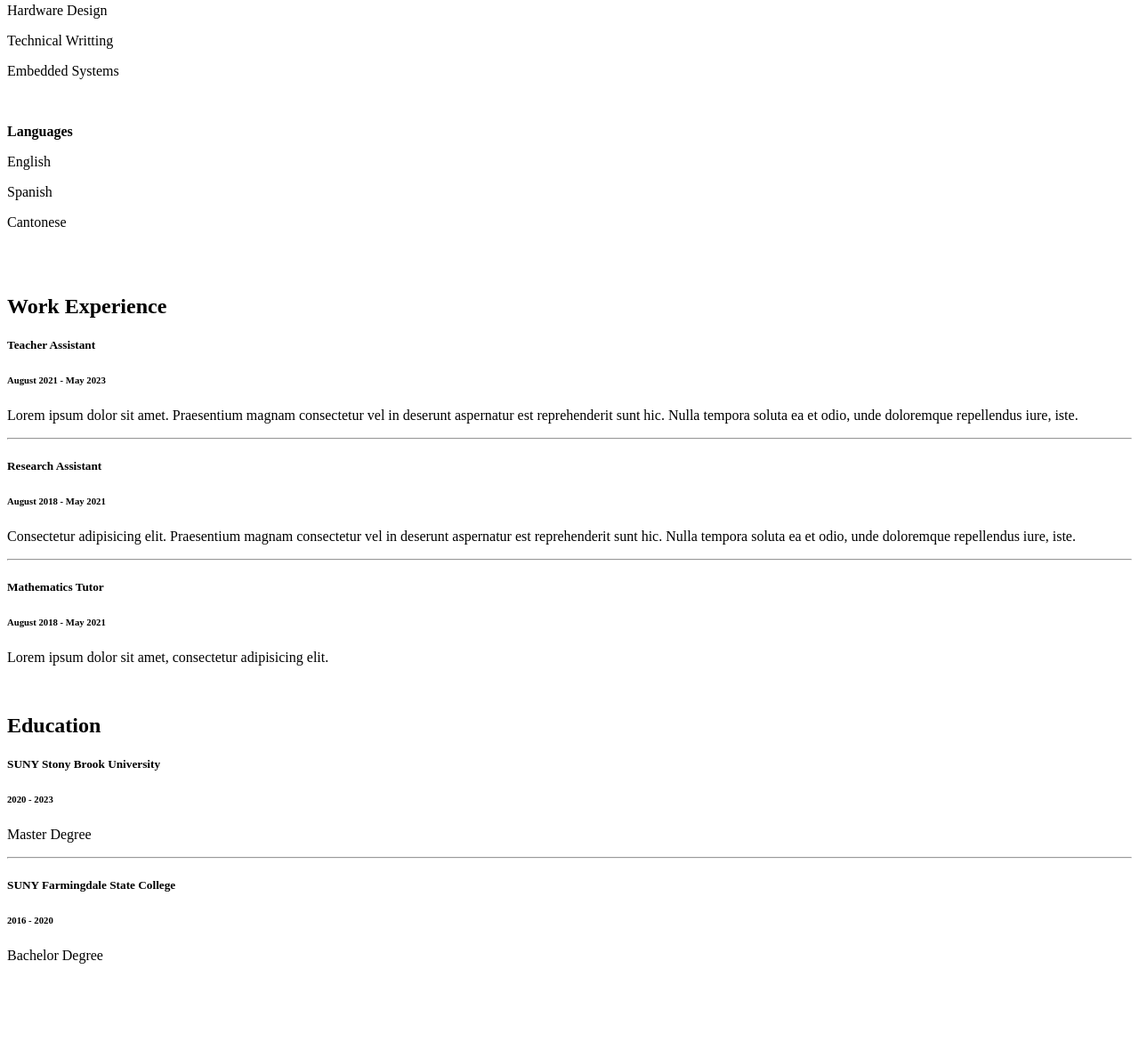
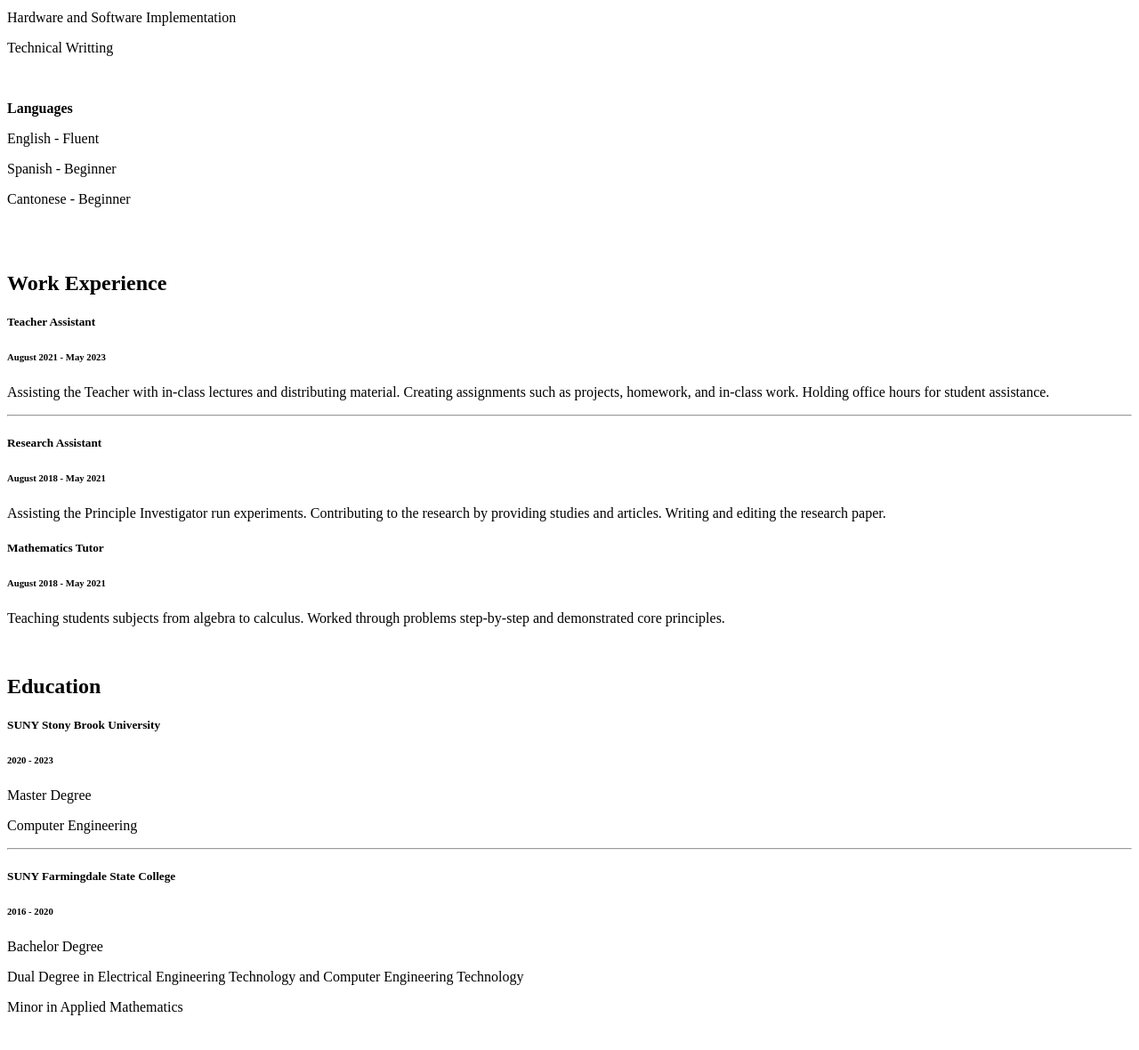
Before and after one commit to DavidWorkOfficial/davidworkofficial.github.io, a plain HTML site: page index.html in a window 1280 px wide. Shown: the part 278-1458 px from the top of the page at 89% size. Before the commit the page ends 1403 px from the top, so only its background shows below. Drawn offline with Linux system fonts and the light colour scheme.

Commit message:
Update index.html
Filled in more details.

```diff
--- a/index.html
+++ b/index.html
@@ -19,7 +19,8 @@
 
       <div>
         <div>
-          <img src="" style="width:100%" alt="Avatar">
+          <!-- Picture -->
+          <!-- <img src="" style="width:100%" alt="Avatar"> -->
           <div>
             <h2>David Wan</h2>
           </div>
@@ -34,15 +35,15 @@
           <p><b>Skills</b></p>
           <p>Computer Programming</p>
           <p>Hardware Design</p>
+          <p>Hardware and Software Implementation</p>
           <p>Technical Writting</p>
-          <p>Embedded Systems</p>
 
           <br>
 
           <p><b>Languages</b></p>
-          <p>English</p>
-          <p>Spanish</p>
-          <p>Cantonese</p>
+          <p>English - Fluent</p>
+          <p>Spanish - Beginner</p>
+          <p>Cantonese - Beginner</p>
           <br>
         </div>
       </div><br>
@@ -58,19 +59,18 @@
         <div>
           <h5><b>Teacher Assistant</b></h5>
           <h6>August 2021 - May 2023</h6>
-          <p>Lorem ipsum dolor sit amet. Praesentium magnam consectetur vel in deserunt aspernatur est reprehenderit sunt hic. Nulla tempora soluta ea et odio, unde doloremque repellendus iure, iste.</p>
+          <p>Assisting the Teacher with in-class lectures and distributing material. Creating assignments such as projects, homework, and in-class work. Holding office hours for student assistance. </p>
           <hr>
         </div>
         <div>
           <h5><b>Research Assistant</b></h5>
           <h6>August 2018 - May 2021</h6>
-          <p>Consectetur adipisicing elit. Praesentium magnam consectetur vel in deserunt aspernatur est reprehenderit sunt hic. Nulla tempora soluta ea et odio, unde doloremque repellendus iure, iste.</p>
-          <hr>
+          <p>Assisting the Principle Investigator run experiments. Contributing to the research by providing studies and articles. Writing and editing the research paper. </p>
         </div>
         <div>
           <h5><b>Mathematics Tutor</b></h5>
           <h6>August 2018 - May 2021</h6>
-          <p>Lorem ipsum dolor sit amet, consectetur adipisicing elit. </p><br>
+          <p>Teaching students subjects from algebra to calculus. Worked through problems step-by-step and demonstrated core principles.</p><br>
         </div>
       </div>
 
@@ -80,12 +80,16 @@
           <h5><b>SUNY Stony Brook University</b></h5>
           <h6>2020 - 2023</h6>
           <p>Master Degree</p>
+          <p>Computer Engineering</p>
           <hr>
         </div>
         <div>
           <h5><b>SUNY Farmingdale State College</b></h5>
           <h6>2016 - 2020</h6>
-          <p>Bachelor Degree</p><br>
+          <p>Bachelor Degree</p>
+          <p>Dual Degree in Electrical Engineering Technology and Computer Engineering Technology</p>
+          <p>Minor in Applied Mathematics</p>
+          <br>
         </div>
       </div>
 
```
